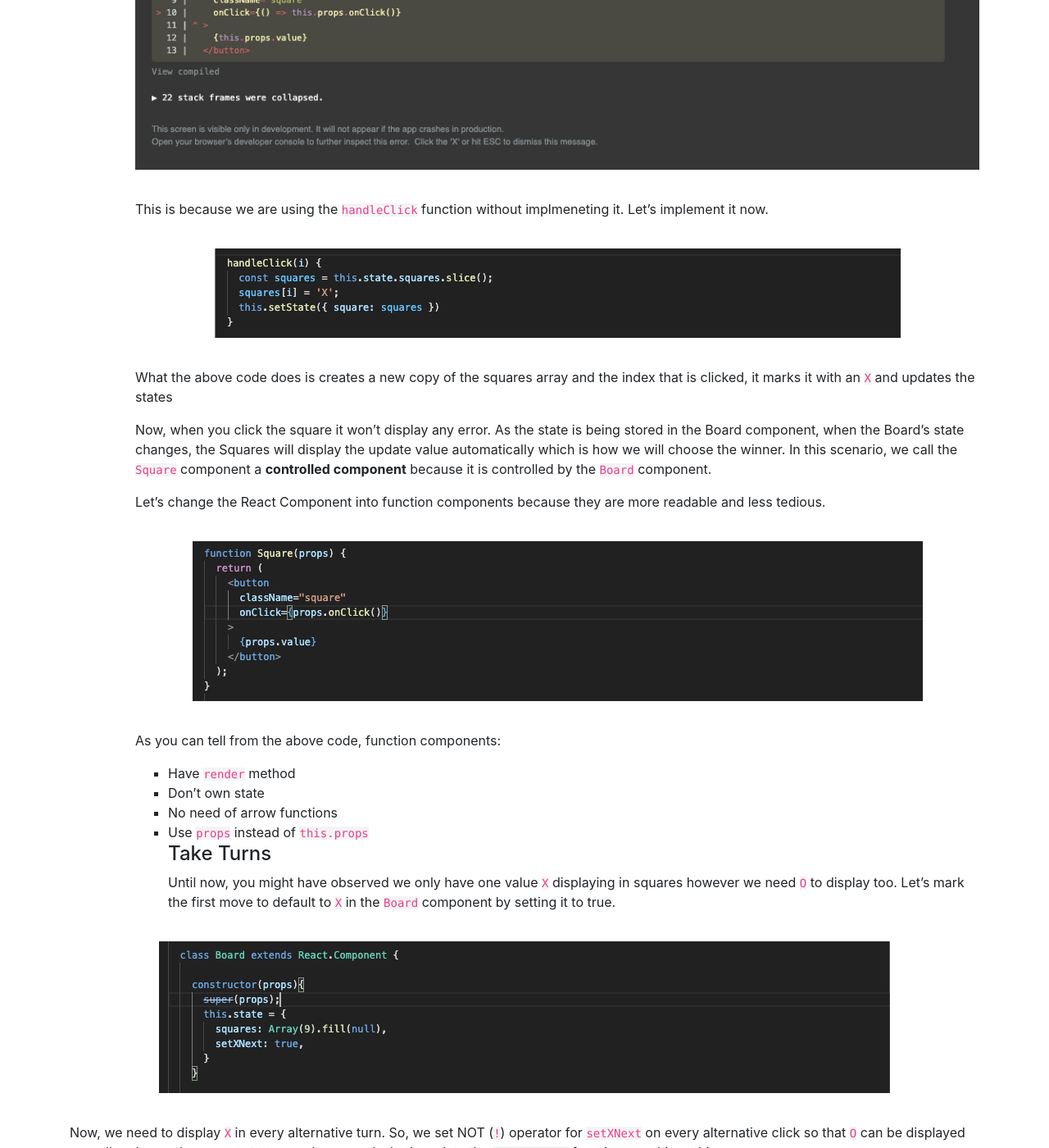
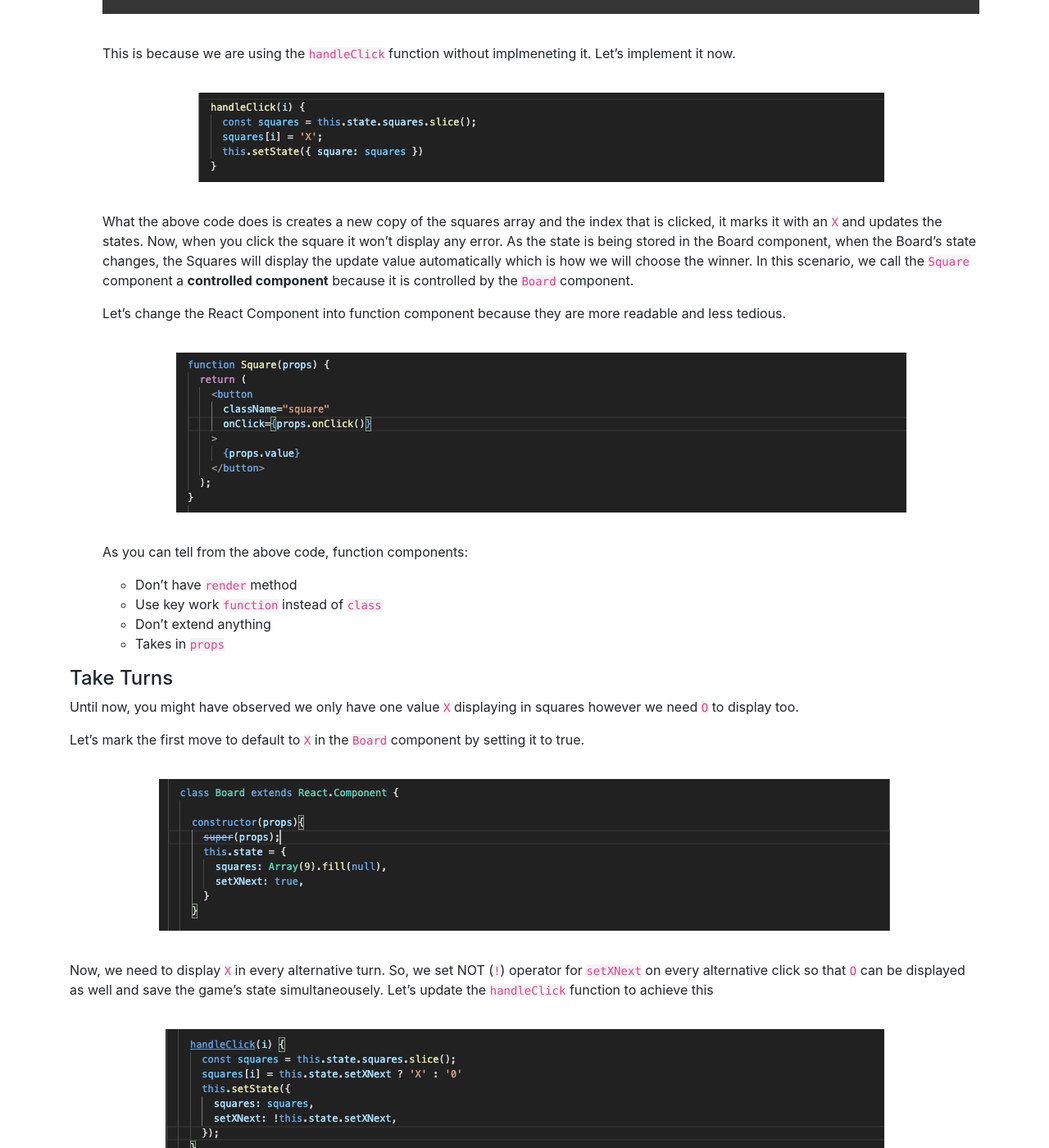
Before and after one commit to zainafzal88/blog, a Jekyll site: the page built from _posts/2020-09-12-react-fundamentals.md, in a window 1280 px wide and 1400 px high, scrolled down 13437 px. Shown: the whole window at 82% size. Built offline with Jekyll 4.4.1, drawn with Linux system fonts in a browser that asks for light colours; some of the changed text lies outside the part shown.

Commit message:
react-blog-part-final

````diff
--- a/_posts/2020-09-12-react-fundamentals.md
+++ b/_posts/2020-09-12-react-fundamentals.md
@@ -27,8 +27,8 @@ These are the small and isolated chunks of code. In simple english, component ar
 
 Some important aspects to know about components are:
 * Must start with an upper case letter
-* Include extends `React.Component` (see example below)
-* include a `render()` method which returns the HTML
+* Include `extends React.Component` (see example below)
+* Include a `render()` method which returns the HTML
 
 So let's understand with a very simple example. If you want to place a heading on a web page saying `My name is Zain`, then it will be in its own component like below:
 <p align="center">
@@ -48,7 +48,7 @@ You use the above component in the `container` element or any other element like
 </p>
 
 #### Props
-These are the parameters that a components takes in. `Props` are short for properties. So, if we wanted to add a name `Zain` as a `prop` (property) to our Person component it would be like:
+These are the parameters that a component takes in. `props` is short for properties. So, if we wanted to add a name `Zain` as a `prop` (property) to our `Person` component it would be like:
 <p align="center">
   <img src="/assets/images/2020-09-12/4.png">
 </p>
@@ -251,10 +253,10 @@ If you did everything correct, you should see the value on each square when you
 
 In this game's example, Board is a parent and Sqaure is a child component which means you have just passed a prop from parent to child component.
 
-### Making Component Interactive
+#### Making Component Interactive
 To play the game, we need to be able to click on the squares, which is why we will make the squares clickable so that when clicked they display 'X'.
 
-1. Add an `onClick` prop to the button that is returned from the square component and display an alert
+1. Add an `onClick` prop to the button that is returned from the square component and display an alert.
     <p align="center">
       <img src="/assets/images/2020-09-12/button-clicked.png">
     </p>
@@ -279,13 +281,9 @@ To play the game, we need to be able to click on the squares, which is why we wi
     </p>
       What the above code does is by default, the value of state `value` is `null` and when user clicks the button, this updates the state `value` to "X" with `this.setState`(by calling this, state is updated automatically) and then displays the updated state as the text in the button with `this.state.value`
 7. Now go to the browser and click on the squares. You should see "X" appearing.
+8. Now we need to add "O" to our games as Tic Tac Toe has to have "Xs" and "0s" to be played. However, we will add them every alternative turns.
 
-    <video width="320" height="240" controls>
-      <source src="/assets/images/2020-09-12/square-with-crosses.mov">
-    </video>
-8. Now we need to add "O" to our games as Tic Tac Toe has to have "Xs" and "0s" to be played. However, we will add them every alternative turns
-
-### Determining Winner
+#### Determining Winner
 In order to determine the winner, we need to keep count of the value of the 9 squares we have in a place. This can be done in two ways:
 * **`Board` component to ask each of the square about its state**
 
@@ -303,116 +301,124 @@ In order to determine the winner, we need to keep count of the value of the 9 sq
     Basically, the array can be visualized as below and the `renderSqaure()` doesn't change yet.
     ```
     [
-      'null', null, 'null',
       'null', 'null', 'null',
-      'null', null, null,
+      'null', 'null', 'null',
+      'null', 'null', 'null',
     ]
     ```
-2. Now modify the `renderSquare` to display each squares its current value. This is done by passing the `state` called `sqaures` as a `prop`
+2. Now modify the `renderSquare` to display each squares its current value. This is done by passing the `state` called `sqaures` as a `prop`.
     <p align="center">
       <img src="/assets/images/2020-09-12/pass-state-as-prop.png">
     </p>
-    Every square will not be assigned a value of `0`, `X` or `null` for empty squares
+    Every square will be assigned a value of `0`, `X` or `null` for empty squares
+
 #### Changing Square Value
-Now, when clicked, we need to change the value of square. It will either be `0` or `X`. Since, the Booard component, fills the square and state is private to its own componenet, we can't updated the `Board` component directly from `Square`. So, we will create a function in the `Board` component, pass it to the `Square` component via `prop` and then call the function within the `Square` component
+Now, when clicked, we need to change the value of square. It will either be `0` or `X` and `null` for empty squares. Since, the Board component, fills the square and state is private to its own componenet, we can't updated the `Board` component directly from `Square`. So, we will create a function in the `Board` component, pass it to the `Square` component via `prop` and then call the function within the `Square` component
 
-    1. Assign a function `handleClick`in the `Board` called as a prop to `Board` component
+  1. Assign a function `handleClick` in the `Board` called as a prop to `Board` component
+      <p align="center">
+        <img src="/assets/images/2020-09-12/function-call.png">
+      </p>
+  2. Now call the `onClick` function in `Square` component and delete the construct as we don't need it.
+      <p align="center">
+          <img src="/assets/images/2020-09-12/function-call-in-square.png">
+      </p>
+  Now, `onClick` method provided by the Board is called when the square is clicked. However, an error should display when you click a square and should look like the below:
+      <p align="center">
+          <img src="/assets/images/2020-09-12/error.png">
+      </p>
+  This is because we are using the `handleClick` function without implmeneting it. Let's implement it now.
+      <p align="center">
+          <img src="/assets/images/2020-09-12/handleclick.png">
+      </p>
+  What the above code does is creates a new copy of the squares array and the index that is clicked, it marks it with an `X` and updates the states.
+  Now, when you click the square it won't display any error. As the state is being stored in the Board component, when the Board's state changes, the Squares will display the update value automatically which is how we will choose the winner. In this scenario, we call the `Square` component a **controlled component** because it is controlled by the `Board` component.
+
+      Let's change the React Component into function component because they are more readable and less tedious.
         <p align="center">
-          <img src="/assets/images/2020-09-12/function-call.png">
+            <img src="/assets/images/2020-09-12/functional-component.png">
         </p>
-    2. Now call the `onClick` function in `Square` component and delete the construct as we don't need it.
-        <p align="center">
-            <img src="/assets/images/2020-09-12/function-call-in-square.png">
-        </p>
-    Now, `onClick` method provided by the Board is called when the square is clicked. However, an error should display when you click a square and should look like the below:
-        <p align="center">
-            <img src="/assets/images/2020-09-12/error.png">
-        </p>
-    This is because we are using the `handleClick` function without implmeneting it. Let's implement it now.
-        <p align="center">
-            <img src="/assets/images/2020-09-12/handleclick.png">
-        </p>
-    What the above code does is creates a new copy of the squares array and the index that is clicked, it marks it with an `X` and updates the states
+      As you can tell from the above code, function components:
+      * Don't have `render` method
+      * Use key work `function` instead of `class`
+      * Don't extend anything
+      * Takes in `props`
 
-        Now, when you click the square it won't display any error. As the state is being stored in the Board component, when the Board's state changes, the Squares will display the update value automatically which is how we will choose the winner. In this scenario, we call the `Square` component a **controlled component** because it is controlled by the `Board` component.
+#### Take Turns
+  Until now, you might have observed we only have one value `X` displaying in squares however we need `O` to display too.
 
-        Let's change the React Component into function components because they are more readable and less tedious.
-          <p align="center">
-              <img src="/assets/images/2020-09-12/functional-component.png">
-          </p>
-        As you can tell from the above code, function components:
-          * Have `render` method
-          * Don't own state
-          * No need of arrow functions
-          * Use `props` instead of `this.props`
-#### Take Turns
-Until now, you might have observed we only have one value `X` displaying in squares however we need `O` to display too.
-Let's mark the first move to default to `X` in the `Board` component by setting it to true.
+  Let's mark the first move to default to `X` in the `Board` component by setting it to true.
   <p align="center">
       <img src="/assets/images/2020-09-12/x-is-next.png">
   </p>
-Now, we need to display `X` in every alternative turn. So, we set NOT (`!`) operator for `setXNext` on every alternative click so that `O` can be displayed as well and save the games state sumultaneousely. Let's update the `handleClick` function to achieve this
+  Now, we need to display `X` in every alternative turn. So, we set NOT (`!`) operator for `setXNext` on every alternative click so that `O` can be displayed as well and save the game's state simultaneousely. Let's update the `handleClick` function to achieve this
   <p align="center">
-        <img src="/assets/images/2020-09-12/set-x-next.png">
+    <img src="/assets/images/2020-09-12/set-x-next.png">
   </p>
-IN the above code, we are checking where `setXNext` flag in true, if it then display `X`, if not, displaying `0` and then updating the state to the opposite of what it is currently.
+  In the above code, we are checking where `setXNext` flag is true, if it is, then display `X`, if not, displaying `0` and then update the state to the opposite of what it is currently.
 
-  <video width="320" height="240" controls>
+  <video width="320" height="240" style="display:block; margin-left:auto; margin-right:auto" controls>
     <source src="/assets/images/2020-09-12/x-and-zero.mov">
   </video>
-To make the game a user friendly, let's change the text on the title too:
+
+  To make the game a user friendly, let's change the text on the title too:
   <p align="center">
         <img src="/assets/images/2020-09-12/user-friendly-title.png">
   </p>
-Now your game should look like:
-  <video width="320" height="240" controls>
+  Now your game should look like:
+
+  <video width="320" height="240" style="display:block; margin-left:auto; margin-right:auto" controls>
     <source src="/assets/images/2020-09-12/user-friendly-title.mov">
   </video>
 
-Next move will be to show when the games ends and declaring the winner. So copy the below code and paste it at the end.
-```
-function calculateWinner(squares) {
-    const lines = [
-      [0, 1, 2],
-      [3, 4, 5],
-      [6, 7, 8],
-      [0, 3, 6],
-      [1, 4, 7],
-      [2, 5, 8],
-      [0, 4, 8],
-      [2, 4, 6],
-    ];
-    for (let i = 0; i < lines.length; i++) {
-      const [a, b, c] = lines[i];
-      if (squares[a] && squares[a] === squares[b] && squares[a] === squares[c]) {
-        return squares[a];
+
+  Next move will be to show when the games ends and declaring the winner. So copy the below code and paste it at the end.
+  ```
+  function calculateWinner(squares) {
+      const lines = [
+        [0, 1, 2],
+        [3, 4, 5],
+        [6, 7, 8],
+        [0, 3, 6],
+        [1, 4, 7],
+        [2, 5, 8],
+        [0, 4, 8],
+        [2, 4, 6],
+      ];
+      for (let i = 0; i < lines.length; i++) {
+        const [a, b, c] = lines[i];
+        if (squares[a] && squares[a] === squares[b] && squares[a] === squares[c]) {
+          return squares[a];
+        }
       }
+      return null;
     }
-    return null;
-  }
-```
-I won't be explaining the above code as it's not in the scope of this blog.
+  ```
+  I won't be explaining the above code as it's not in the scope of this blog.
 
-Call the above method `calculateWinner(square)` in the Board component to verify if the player has won. Then display the winner in the title.
+  Call the above method `calculateWinner(square)` in the Board component to verify if the player has won. Then display the winner in the title.
+
   <p align="center">
         <img src="/assets/images/2020-09-12/winner-found.png">
   </p>
-In the above code, we are calculating the winner from the method `calculateWinner(squares)`, then we check the value of `winnerIs`. If it is true, we end the game showing the winner and if not, we give the next person the turn.
+  In the above code, we are calculating the winner from the method `calculateWinner(squares)`, then we check the value of `winnerIs`. If it is true, we end the game showing the winner and if not, we give the next person the turn.
 
-We still have one fallback in the Board Component.`handleClick` method is always fired even a player has won. We will prevent that by returning it straight way without listening to the click. Add the below lines after we create a new array in `handleClick`.
-```
-  if (calculateWinner(squares) || squares[i]) {
-          return;
-  }
-```
-Now your `handleClick` function should look like this
+  We still have one fallback in the Board Component.`handleClick` method is always fired even a player has won. We will prevent that by returning it straight way without listening to the click. Add the below lines after we create a new array in `handleClick`.
+  ```
+    if (calculateWinner(squares) || squares[i]) {
+            return;
+    }
+  ```
+  Now your `handleClick` function should look like this
+
   <p align="center">
         <img src="/assets/images/2020-09-12/handleClick-final.png">
   </p>
 
-Now you can start playing the game and I should look like
-  <video width="320" height="240" controls>
+  Now you can start playing the game and I should look like
+
+  <video width="320" height="240" style="display:block; margin-left:auto; margin-right:auto" controls>
     <source src="/assets/images/2020-09-12/final-demo.mov">
   </video>
 
-Hope it was useful to you.
+  Hope it was useful to you.
````
Also changed, not shown: other parts of _posts/2020-09-12-react-fundamentals.md (+10 -8 lines), 1 other file.
